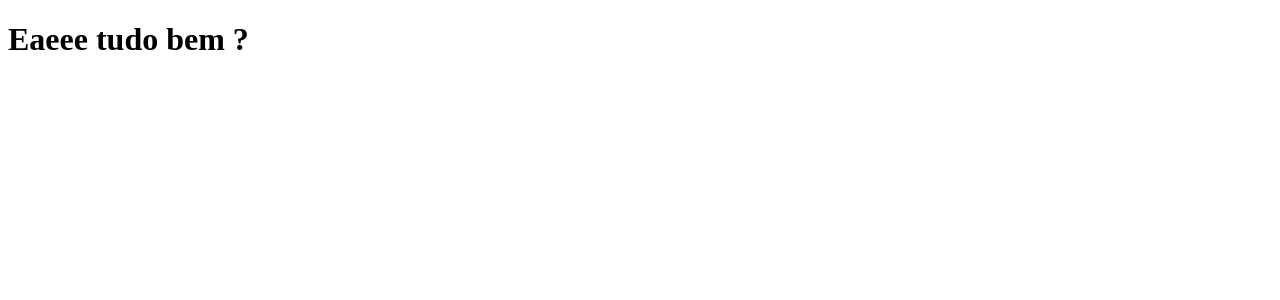
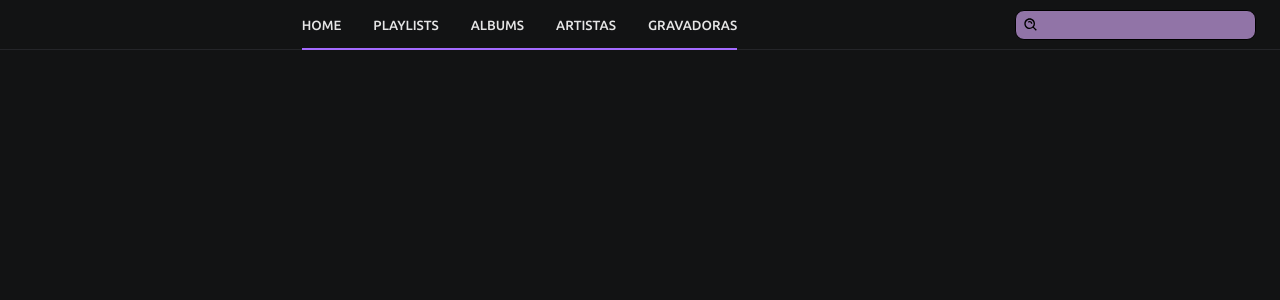
Before and after one commit to arthus05/SpotPer, a React (Create React App) app in the folder frontend/: page / in a window 1280 px wide. Shown: the top 300 px of the page. Built offline with nearby package versions, Linux system fonts and the light colour scheme.

Commit message:
feat(#8): Criação do Header da aplicação

```diff
--- a/frontend/public/index.html
+++ b/frontend/public/index.html
@@ -1,6 +1,8 @@
 <!DOCTYPE html>
 <html lang="en">
   <head>
+    <link rel="preconnect" href="https://fonts.gstatic.com">
+
     <meta charset="utf-8" />
 
     <meta name="viewport" content="width=device-width, initial-scale=1" />
@@ -10,7 +12,12 @@
       content="Web site created using create-react-app"
     />
 
-    <title>SpotPer</title>
+
+<link href="https://fonts.googleapis.com/css2?family=Ubuntu:wght@300;400;500&display=swap" rel="stylesheet">
+
+<link href="https://fonts.googleapis.com/css2?family=Roboto:wght@300;400;500;700&display=swap" rel="stylesheet">
+
+<title>SpotPer</title>
   </head>
   <body>
 
--- a/frontend/src/App.tsx
+++ b/frontend/src/App.tsx
@@ -1,9 +1,14 @@
+import {GlobalStyle} from '../src/styles/global'
+import {Header} from './components/Header'
+
 function App(): JSX.Element {
 
-  const user = []
+
   return (
     <div className="App">
-       <h1>Eaeee tudo bem ?</h1>
+      <Header/>
+
+       <GlobalStyle/>
     </div>
   );
 }
--- /dev/null
+++ b/frontend/src/components/Header/index.tsx
@@ -0,0 +1,45 @@
+import {ContainerHeader} from './styles'
+
+import { BiSearchAlt } from 'react-icons/bi';
+import logo from '../../utils/imagens/logo.png';
+
+export function Header() {
+  return (
+     <ContainerHeader>
+       <section className="container__logo">
+          {/* <img src={logo} alt=""/> */}
+
+       </section>
+
+       <section className="container__central">
+         <ul>
+           <li>
+             <button>HOME</button>
+           </li>
+           <li>
+             <button>PLAYLISTS</button>
+           </li>
+           <li>
+             <button>ALBUMS</button>
+           </li>
+           <li>
+             <button>ARTISTAS</button>
+           </li>
+           <li>
+             <button>GRAVADORAS</button>
+           </li>
+
+         </ul>
+
+       </section>
+
+
+       <div id="divBusca">
+        <input type="text" id="txtBusca" />
+        <BiSearchAlt/>
+      </div>
+
+     </ContainerHeader>
+  )
+
+}
--- /dev/null
+++ b/frontend/src/components/Header/styles.ts
@@ -0,0 +1,87 @@
+import styled from 'styled-components';
+
+
+
+export const ContainerHeader = styled.header `
+  display: flex;
+  justify-content: space-between;
+  align-items: center;
+
+  padding: 0 1.5rem;
+
+  background: var(--background);
+  border-bottom: 1px solid var(--backgroundSecondary);
+
+  width: 100%;
+  height: 50px;
+
+   img {
+     height: 50px;
+   }
+   h1 {
+    font-family: 'Roboto';
+    font-size: 1.3rem;
+    font-weight: 600;
+   }
+
+   #divBusca{
+     display: flex;
+     flex-direction: row-reverse;
+     justify-content: space-between;
+     align-items: center;
+
+    background-color: #B591D1;
+    filter: brightness(0.8);
+    border:solid 1px;
+    border-radius: 9px;
+    padding: 0 7px;
+
+
+    width: 241px;
+    height: 30px;
+  }
+
+  #txtBusca{
+    width: 90%;
+    outline: none;
+    font-family: 'Ubuntu', sans-serif;
+    float:left;
+    background-color:transparent;
+
+    padding: 0 0 0 7px;
+    font-style:italic;
+    font-size:18px;
+    border:none;
+
+  }
+
+  .container__central {
+    ul {
+      display: flex;
+      align-items: center;
+      justify-content: center;
+      list-style:none;
+      height: 50px;
+      border-bottom: 2px solid var(--colorPrimary);
+
+      li:last-child {
+        margin: 0;
+      }
+      li {
+
+        margin: 0 2rem 0 0;
+
+        button {
+          background: none;
+          color: var(--text);
+          font-weight: 500;
+          margin: 0;
+          border: none;
+        }
+
+      }
+    }
+  }
+
+
+`
--- /dev/null
+++ b/frontend/src/styles/global.ts
@@ -0,0 +1,54 @@
+import {createGlobalStyle} from 'styled-components';
+
+
+export const GlobalStyle = createGlobalStyle`
+  :root {
+    --backgroundSecondary: #242529;
+    --background: #121314;
+    --text: #E5E5E5;
+    --colorPrimary: #A46BFF;
+    --colorSecondary: #9740DE;
+  }
+  * {
+    margin: 0;
+    padding: 0;
+    box-sizing: border-box;
+
+  }
+  html {
+    @media(max-width: 1080px) {
+      font-size: 93.75%
+    }
+    @media(max-width: 720px) {
+      font-size: 87.5%
+    }
+  }
+
+  body {
+    background: var(--background);
+    -webkit-font-smoothing: antialiased;
+
+  }
+
+  button, input, textarea, body {
+    font-family: 'Ubuntu', sans-serif;
+    font-weight: 400;
+  }
+  h1, h2, h3, h4, h5, h6, strong {
+    font-weight: 500;
+    color: var(--text);
+  }
+
+  button {
+    cursor: pointer;
+
+  }
+  [disabled] {
+    opacity: 0.6;
+    cursor: not-allowed;
+  }
+
+
+
+
+`
```
Also changed, not shown: frontend/package.json (+4 -10 lines), frontend/.eslintrc.json (deleted), frontend/src/utils/imagens/logo.png (added), 1 other file (tests, documents, lock files or other folders).
